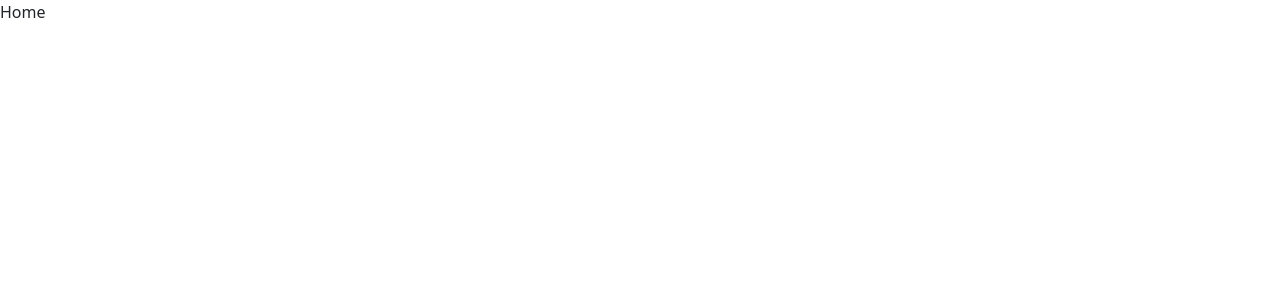
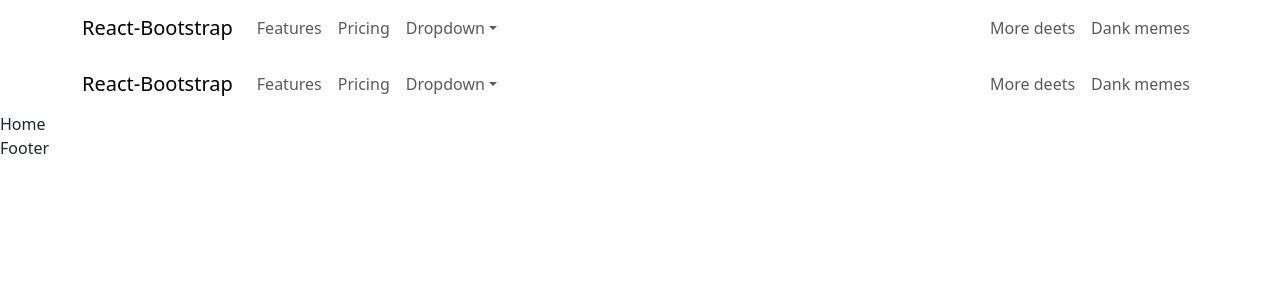
Before and after one commit to moreshsatpute/zomotoapp, a React (Create React App) app: page / in a window 1280 px wide. Shown: the top 300 px of the page. Built offline with nearby package versions, Linux system fonts and the light colour scheme.

Commit message:
navabr create

```diff
--- a/src/App.js
+++ b/src/App.js
@@ -2,10 +2,12 @@
 import React from 'react'
 import {BrowserRouter as Router, Routes,Route} from 'react-router-dom'
 import Home from './pages/Home'
+import Header from './components/Header'
 
 const App = () => {
   return (
         <Router>
+          <Header/>
             <Routes>
                 <Route  path='/' element={<Home/>} />
             </Routes>
--- a/src/components/Header.js
+++ b/src/components/Header.js
@@ -1,9 +1,44 @@
 import React from 'react'
+import Container from 'react-bootstrap/Container';
+import Nav from 'react-bootstrap/Nav';
+import Navbar from 'react-bootstrap/Navbar';
+import NavDropdown from 'react-bootstrap/NavDropdown';
 
 const Header = () => {
   return (
-    <div>Header</div>
-  )
-}
+        <Navbar  >
+          <Container>
+            <Navbar.Brand href="#home">React-Bootstrap</Navbar.Brand>
+            <Navbar.Toggle aria-controls="responsive-navbar-nav" />
+            <Navbar.Collapse id="responsive-navbar-nav">
+              <Nav className="me-auto">
+                <Nav.Link href="#features">Features</Nav.Link>
+                <Nav.Link href="#pricing">Pricing</Nav.Link>
+                <NavDropdown title="Dropdown" id="collapsible-nav-dropdown">
+                  <NavDropdown.Item href="#action/3.1">Action</NavDropdown.Item>
+                  <NavDropdown.Item href="#action/3.2">
+                    Another action
+                  </NavDropdown.Item>
+                  <NavDropdown.Item href="#action/3.3">Something</NavDropdown.Item>
+                  <NavDropdown.Divider />
+                  <NavDropdown.Item href="#action/3.4">
+                    Separated link
+                  </NavDropdown.Item>
+                </NavDropdown>
+              </Nav>
+              <Nav>
+                <Nav.Link href="#deets">More deets</Nav.Link>
+                <Nav.Link eventKey={2} href="#memes">
+                  Dank memes
+                </Nav.Link>
+              </Nav>
+            </Navbar.Collapse>
+          </Container>
+        </Navbar>
+      );
+    }
+
+
+
 
 export default Header
--- a/src/pages/Home.js
+++ b/src/pages/Home.js
@@ -1,8 +1,16 @@
 import React from 'react'
+import Layout from "../components/Layout"
 
 const Home = () => {
   return (
-    <div>Home</div>
+    <>
+      <Layout>
+        <div>
+          Home
+        </div>
+
+      </Layout>
+    </>
   )
 }
 
```
